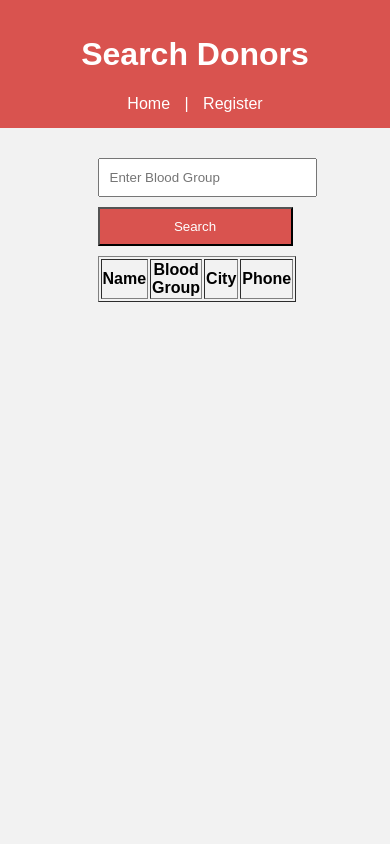
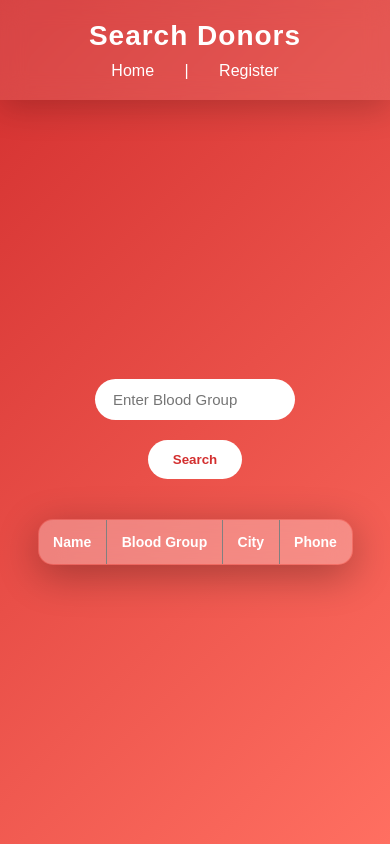
Before and after one commit to Nayanbrijpurria/DonorNet, a website: page search.html in a window 390 px wide. Drawn offline with Linux system fonts and the light colour scheme.

Commit message:
Improve styles for register and search pages
Enhanced styling for the register and search pages, including form and button designs, animations, and responsive adjustments.

```diff
--- a/style.css
+++ b/style.css
@@ -1,37 +1,281 @@
-body {
-  font-family: Arial;
-  background: #f2f2f2;
-  margin: 0;
+/* ===== Register Page Styling ===== */
+
+main {
+  flex: 1;
+  display: flex;
+  justify-content: center;
+  align-items: center;
+  padding: 40px 20px;
 }
 
-header {
-  background: #d9534f;
-  padding: 15px;
-  color: white;
-  text-align: center;
+/* Form Card */
+form {
+  background: rgba(255, 255, 255, 0.12);
+  backdrop-filter: blur(15px);
+  padding: 40px;
+  border-radius: 20px;
+  width: 100%;
+  max-width: 400px;
+  box-shadow: 0 10px 40px rgba(0, 0, 0, 0.3);
+  display: flex;
+  flex-direction: column;
+  gap: 18px;
+  animation: fadeIn 1s ease-in-out;
 }
 
-nav a {
-  color: white;
-  margin: 0 10px;
-  text-decoration: none;
+/* Input Fields */
+form input {
+  padding: 12px 15px;
+  border-radius: 10px;
+  border: none;
+  outline: none;
+  font-size: 15px;
+  transition: 0.3s ease;
 }
 
-form, main {
-  width: 50%;
-  margin: auto;
+/* Input Focus Effect */
+form input: focus {
+  box-shadow: 0 0 0 3px rgba(255, 255, 255, 0.4);
+  transform: scale(1.02);
+}
+
+/* Submit Button */
+form button {
+  padding: 12px;
+  border-radius: 25px;
+  border: none;
+  background: #fff;
+  color: #d32f2f;
+  font-weight: 600;
+  cursor: pointer;
+  transition: 0.3s ease;
+  font-size: 16px;
+}
+
+form button: hover {
+  transform: scale(1.05);
+  box-shadow: 0 8px 20px rgba(0, 0, 0, 0.3);
+}
+
+/* Response Message */
+#response {
+  margin-top: 15px;
+  font-weight: 500;
+  text-align: center;
+  color: #fff;
+}
+
+/* Header adjustment for this page */
+header h1 {
+  font-size: 24px;
+}
+
+
+/* Import Google Font */
+@import url('https://fonts.googleapis.com/css2?family=Poppins:wght@300;400;600;700&display=swap');
+
+* {
+  margin: 0;
+  padding: 0;
+  box-sizing: border-box;
+  font-family: 'Poppins', sans-serif;
+}
+
+body {
+  height: 100vh;
+  background: linear-gradient(135deg, #d32f2f, #ff6f61);
+  display: flex;
+  flex-direction: column;
+  color: #fff;
+}
+
+/* Header Styling */
+header {
+  display: flex;
+  justify-content: space-between;
+  align-items: center;
+  padding: 20px 8%;
+  background: rgba(255, 255, 255, 0.1);
+  backdrop-filter: blur(12px);
+  box-shadow: 0 8px 32px rgba(0, 0, 0, 0.2);
+}
+
+header h1 {
+  font-size: 28px;
+  font-weight: 700;
+  letter-spacing: 1px;
+}
+
+/* Navigation Links */
+nav a {
+  text-decoration: none;
+  color: #fff;
+  margin: 0 10px;
+  padding: 8px 16px;
+  border-radius: 25px;
+  transition: all 0.3s ease;
+  font-weight: 500;
+}
+
+nav a: hover {
+  background: #fff;
+  color: #d32f2f;
+  box-shadow: 0 5px 15px rgba(0, 0, 0, 0.2);
+}
+
+/* Main Section */
+main {
+  flex: 1;
+  display: flex;
+  flex-direction: column;
+  justify-content: center;
+  align-items: center;
+  text-align: center;
   padding: 20px;
 }
 
-input, button {
-  display: block;
-  width: 100%;
-  padding: 10px;
-  margin: 10px 0;
+main h2 {
+  font-size: 42px;
+  margin-bottom: 15px;
+  animation: fadeIn 1.5s ease-in-out;
 }
 
-button {
-  background: #d9534f;
-  color: white;
+main p {
+  font-size: 18px;
+  max-width: 500px;
+  opacity: 0.9;
+  animation: fadeIn 2s ease-in-out;
+}
+
+/* Button Style (Optional if you add one later) */
+.btn {
+  margin-top: 20px;
+  padding: 12px 28px;
+  border: none;
+  border-radius: 30px;
+  background: #fff;
+  color: #d32f2f;
+  font-weight: 600;
   cursor: pointer;
+  transition: 0.3s ease;
 }
+
+.btn: hover {
+  transform: scale(1.05);
+  box-shadow: 0 8px 20px rgba(0, 0, 0, 0.3);
+}
+
+/* Animation */
+@keyframes fadeIn {
+  from {
+    opacity: 0;
+    transform: translateY(20px);
+  }
+  to {
+    opacity: 1;
+    transform: translateY(0);
+  }
+}
+
+/* Responsive */
+@media (max-width: 768px) {
+  header {
+    flex-direction: column;
+    gap: 10px;
+  }
+
+  main h2 {
+    font-size: 32px;
+  }
+}
+
+
+/* ===== Search Page Styling ===== */
+
+main {
+  flex: 1;
+  display: flex;
+  flex-direction: column;
+  align-items: center;
+  padding: 40px 20px;
+  gap: 20px;
+}
+
+/* Search Input */
+#bloodGroup {
+  padding: 12px 18px;
+  width: 260px;
+  border-radius: 25px;
+  border: none;
+  outline: none;
+  font-size: 15px;
+  transition: 0.3s ease;
+}
+
+#bloodGroup: focus {
+  box-shadow: 0 0 0 3px rgba(255, 255, 255, 0.4);
+  transform: scale(1.03);
+}
+
+/* Search Button */
+main button {
+  padding: 12px 25px;
+  border-radius: 25px;
+  border: none;
+  background: #fff;
+  color: #d32f2f;
+  font-weight: 600;
+  cursor: pointer;
+  transition: 0.3s ease;
+}
+
+main button: hover {
+  transform: scale(1.05);
+  box-shadow: 0 8px 20px rgba(0, 0, 0, 0.3);
+}
+
+/* Table Styling */
+table {
+  width: 90%;
+  max-width: 900px;
+  border-collapse: collapse;
+  margin-top: 20px;
+  background: rgba(255, 255, 255, 0.12);
+  backdrop-filter: blur(12px);
+  border-radius: 15px;
+  overflow: hidden;
+  box-shadow: 0 10px 40px rgba(0, 0, 0, 0.3);
+  animation: fadeIn 0.8s ease-in-out;
+}
+
+/* Table Header */
+table th {
+  background: rgba(255, 255, 255, 0.2);
+  padding: 14px;
+  text-align: center;
+  font-weight: 600;
+}
+
+/* Table Data */
+table td {
+  padding: 12px;
+  text-align: center;
+  border-top: 1px solid rgba(255, 255, 255, 0.2);
+}
+
+/* Row Hover Effect */
+table tr: hover {
+  background: rgba(255, 255, 255, 0.15);
+  transition: 0.3s;
+}
+
+/* Responsive Table */
+@media (max-width: 768px) {
+  table {
+    font-size: 14px;
+  }
+
+  #bloodGroup {
+    width: 200px;
+  }
+}
```
